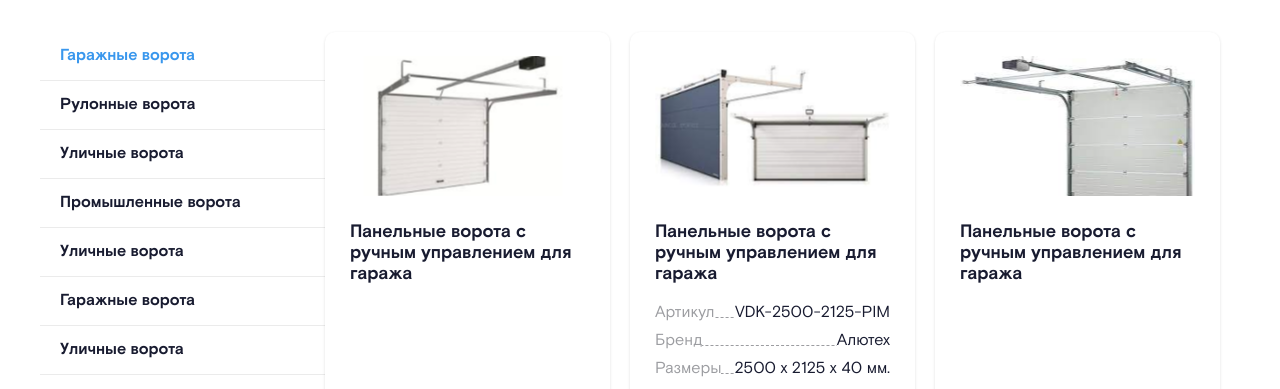
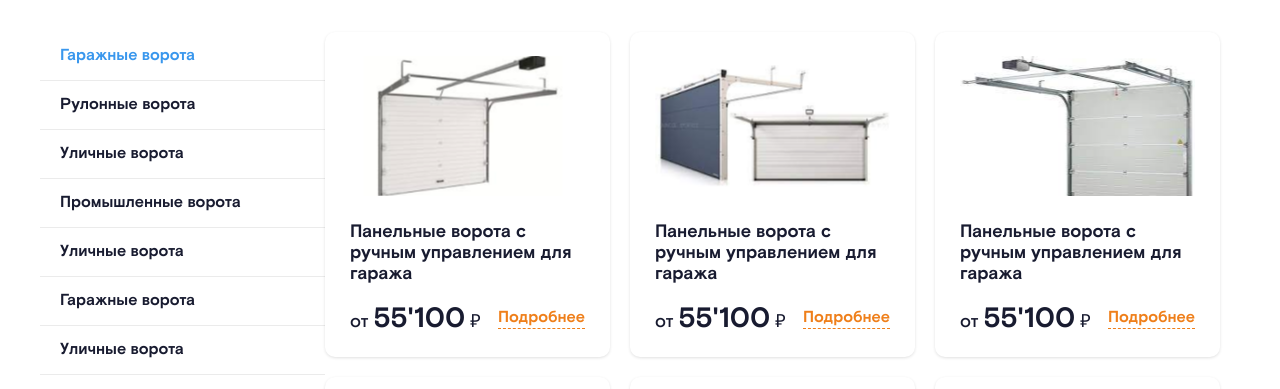
Before and after one commit to Otabek777/19vorot, a plain HTML site: page category.html in a window 1280 px wide. Shown: the part 374-763 px from the top of the page. Drawn offline with Linux system fonts and the light colour scheme.

Commit message:
delete div

```diff
--- a/category.html
+++ b/category.html
@@ -262,20 +262,6 @@
                                         <img src="img/product-2.png" alt="">
                                     </div>
                                     <p class="title">Панельные ворота с ручным управлением для гаража</p>
-                                    <ul class="characteristics">
-                                        <li>
-                                            <p class="left">Артикул</p>
-                                            <p class="right">VDK-2500-2125-PIM</p>
-                                        </li>
-                                        <li>
-                                            <p class="left">Бренд</p>
-                                            <p class="right">Алютех</p>
-                                        </li>
-                                        <li>
-                                            <p class="left">Размеры</p>
-                                            <p class="right">2500 x 2125 x 40 мм.</p>
-                                        </li>
-                                    </ul>
                                 </div>
                                 <div class="box">
                                     <p class="price">от <span>55'100</span> ₽</p>
```
